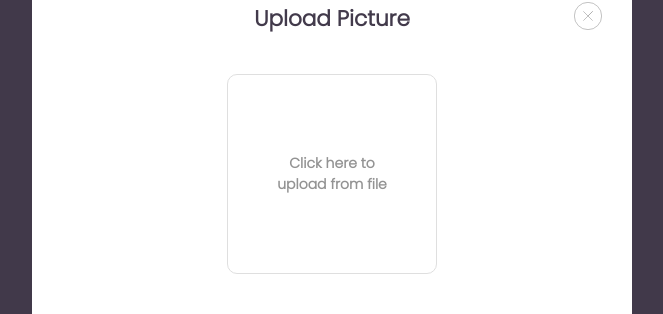
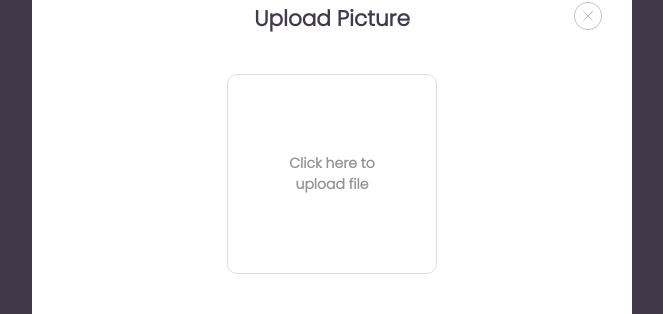
Before and after one commit to Africa-Trainovation-Consulting/newATC, a React (Create React App) app: page /upload in a window 1280 px wide. Shown: the part 184-498 px from the top of the page, without its empty margins (308-971 px from the left). Built offline with nearby package versions, Linux system fonts and the light colour scheme.

Commit message:
adjusting..

```diff
--- a/src/Sass/style.scss
+++ b/src/Sass/style.scss
@@ -287,6 +287,10 @@ h1 {
 
     .or_ {
         padding: 0 6px;
+        cursor: pointer;
+        &:hover{
+            color: #080808;
+        }
     }
 
 }
@@ -319,7 +323,7 @@ h1 {
     width: 60%;
     line-height: 1.5;
     text-align: center;
-    content: 'Click here to upload from file';
+    content: 'Click here to upload file';
 }
 
 
```
